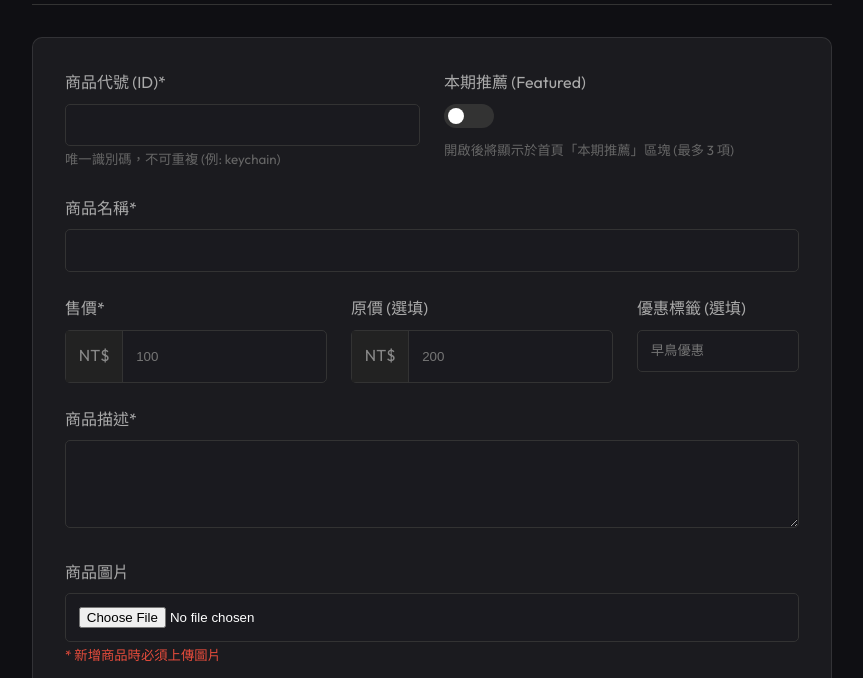
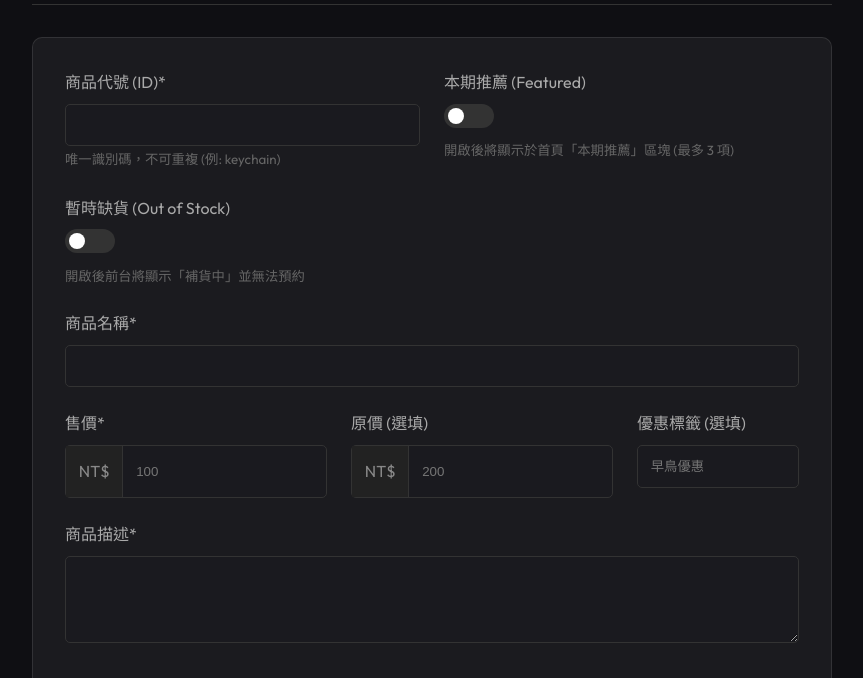
Before and after one commit to Arnoldtw1124/lazer, a Flask app: page /admin/products/new in a window 1280 px wide. Shown: the part 208-886 px from the top of the page, without its empty margins (208-1071 px from the left). Run offline with Flask 3, Linux system fonts and the light colour scheme; the visitor is signed in with stand-in values (Sample User, id 1); some libraries are stand-ins or nearby versions.

Commit message:
feat(admin): Add 'Out of Stock' toggle switch to Product Edit/New form

```diff
--- a/templates/admin_product_form.html
+++ b/templates/admin_product_form.html
@@ -39,6 +39,17 @@
                     <small style="color: #666; display: block; margin-top: 5px;">開啟後將顯示於首頁「本期推薦」區塊 (最多 3 項)</small>
                 </div>
 
+                <!-- Out of Stock Toggle -->
+                <div>
+                    <label style="display: block; color: #aaa; margin-bottom: 0.5rem;">暫時缺貨 (Out of Stock)</label>
+                    <label class="switch">
+                        <input type="checkbox" name="is_out_of_stock" {% if product and product.is_out_of_stock
+                            %}checked{% endif %}>
+                        <span class="slider round red-slider"></span>
+                    </label>
+                    <small style="color: #666; display: block; margin-top: 5px;">開啟後前台將顯示「補貨中」並無法預約</small>
+                </div>
+
                 <style>
                     /* Toggle Switch CSS */
                     .switch {
@@ -78,6 +89,11 @@
 
                     input:checked+.slider {
                         background-color: var(--secondary-color);
+                    }
+
+                    input:checked+.slider.red-slider {
+                        background-color: #e74c3c;
+                        /* Red */
                     }
 
                     input:checked+.slider:before {
```
